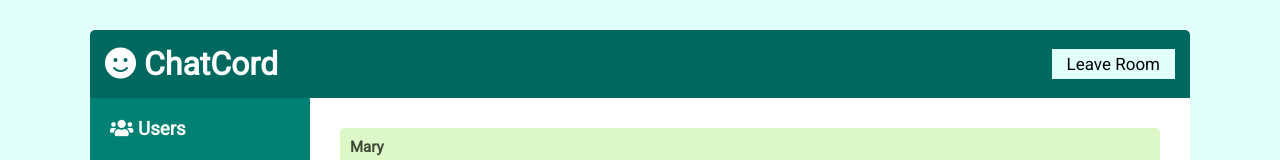
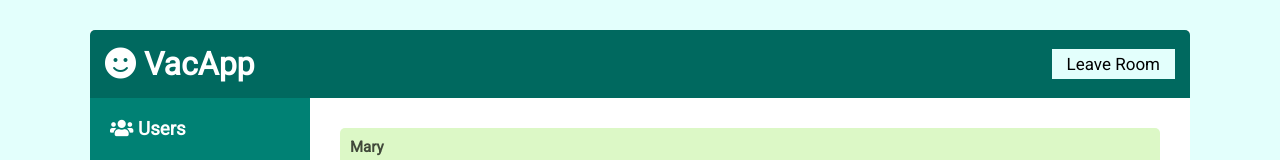
Before and after one commit to mata998/VatsApp, a website: page public/chat.html in a window 1280 px wide. Shown: the top 160 px of the page. Drawn offline with nearby package versions, Linux system fonts and the light colour scheme; no server answers.

Commit message:
name fixed

```diff
--- a/public/chat.html
+++ b/public/chat.html
@@ -10,12 +10,12 @@
       crossorigin="anonymous"
     />
     <link rel="stylesheet" href="css/style.css" />
-    <title>ChatCord App</title>
+    <title>VacApp</title>
   </head>
   <body>
     <div class="chat-container">
       <header class="chat-header">
-        <h1><i class="fas fa-smile"></i> ChatCord</h1>
+        <h1><i class="fas fa-smile"></i> VacApp</h1>
         <a href="index.html" class="btn">Leave Room</a>
       </header>
       <main class="chat-main">
```
Also changed, not shown: public/index.html (+2 -2 lines).
